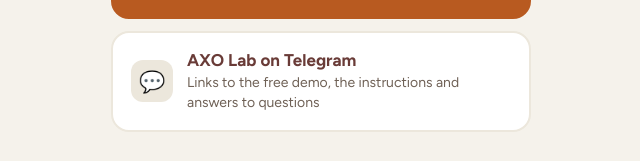
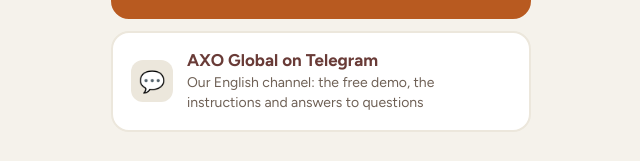
Before and after one commit to arinaesp/arinaesp.github.io, a plain HTML site: page start.html in a window 1280 px wide. Shown: the part 434-595 px from the top of the page, without its empty margins (319-959 px from the left). Drawn offline with Linux system fonts and the light colour scheme; a web font is replaced by a local one.

Commit message:
Route the hub's community row by language too
Same split as the landing pages: AXO GLOBAL for English readers, AXO Lab for Russian. Still unpushed pending the founder's edit.

```diff
--- a/start.html
+++ b/start.html
@@ -235,7 +235,7 @@
       </span>
     </a>
 
-    <a class="row" href="https://t.me/axo_lab">
+    <a class="row channel-link" href="https://t.me/axo_lab">
       <span class="row-icon" aria-hidden="true">💬</span>
       <span class="row-text">
         <span class="row-title" data-i18n="groupT">AXO Lab в Telegram</span>
@@ -332,8 +332,8 @@
       grpStart: 'Start here',
       accessT: 'Get access',
       accessD: 'Message @axo_manager, who hands out the code for the game',
-      groupT: 'AXO Lab on Telegram',
-      groupD: 'Links to the free demo, the instructions and answers to questions',
+      groupT: 'AXO Global on Telegram',
+      groupD: 'Our English channel: the free demo, the instructions and answers to questions',
       grpAbout: 'About the game',
       howT: 'How to play',
       howD: 'Five screens of the game, with every button explained',
@@ -362,6 +362,14 @@
     document.querySelectorAll('[data-i18n-alt]').forEach(el => {
       el.alt = dict[el.dataset.i18nAlt];
     });
+    // The community splits by language: Russian readers go to AXO Lab,
+    // everyone else to AXO GLOBAL. Without this an English-speaking parent
+    // lands in a Russian-language channel, which is the exact thing the
+    // global channel was created to avoid.
+    document.querySelectorAll('.channel-link').forEach(a => {
+      a.href = lang === 'ru' ? 'https://t.me/axo_lab' : 'https://t.me/axoglobal';
+    });
+
     document.querySelector('.lang-toggle').dataset.active = lang;
     document.querySelectorAll('[data-lang-btn]').forEach(btn => {
       const active = btn.dataset.langBtn === lang;
```
